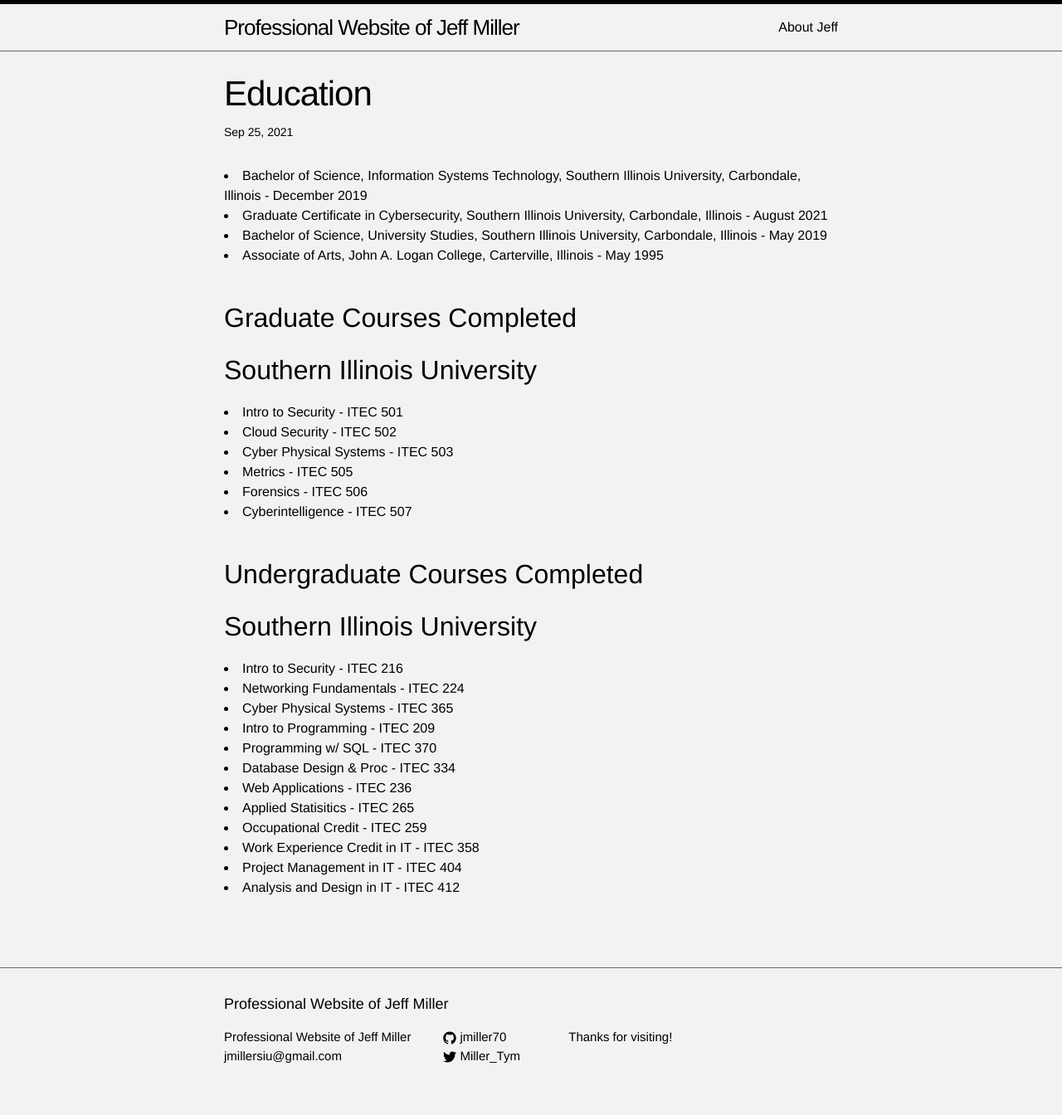
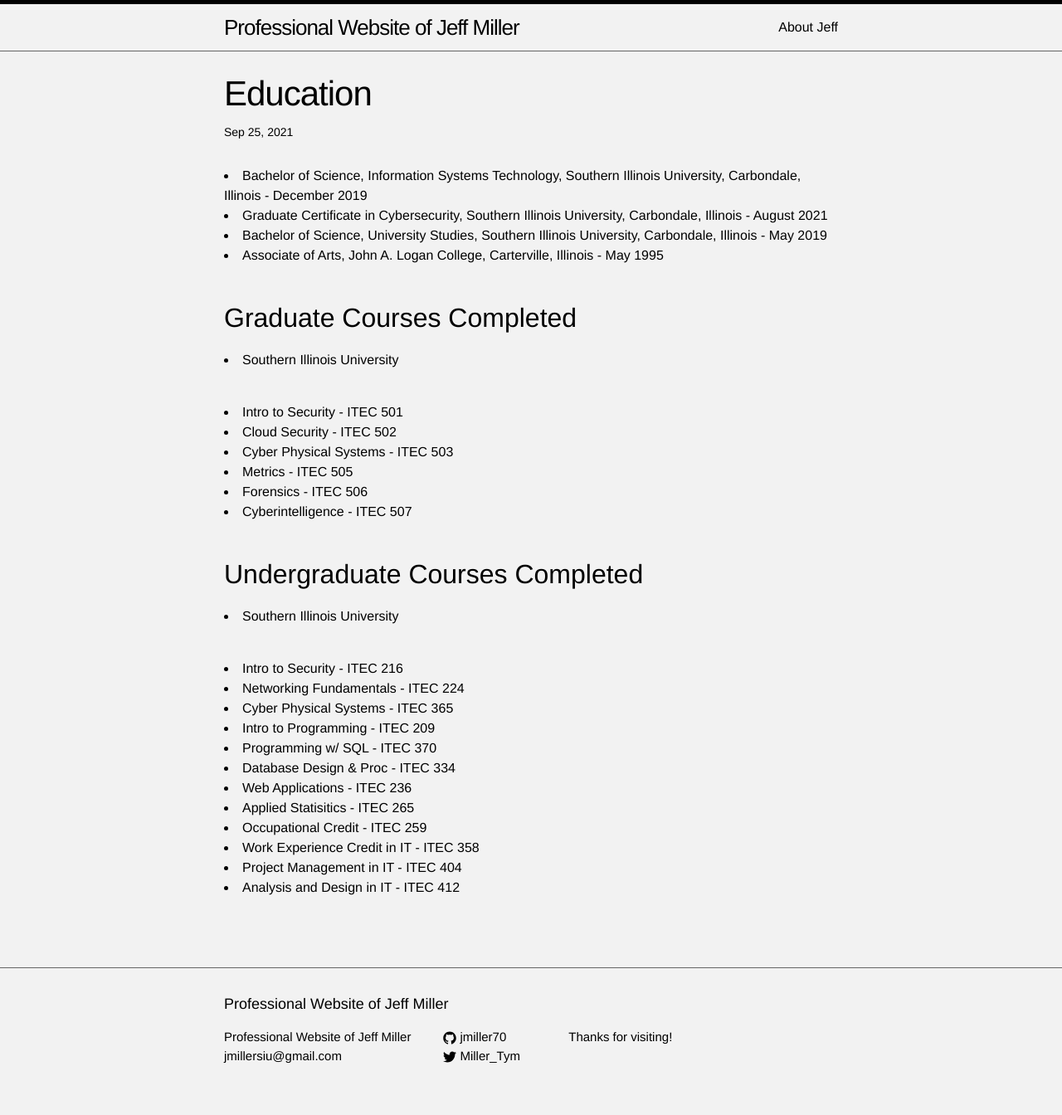
Before and after one commit to jmillersiu/jmillersiu.github.io, a Jekyll site: the page built from _posts/2021-09-25-education.markdown, in a window 1280 px wide. Shown: the whole page at 83% size. Built offline with Jekyll 4.4.1, drawn with Linux system fonts in a browser that asks for light colours.

Commit message:
Update 2021-09-25-education.markdown

```diff
--- a/_posts/2021-09-25-education.markdown
+++ b/_posts/2021-09-25-education.markdown
@@ -22,9 +22,8 @@
 
 Graduate Courses Completed
 ---
-
-Southern Illinois University
----
+<li>Southern Illinois University</li>
+<br>
 <li>Intro to Security - ITEC 501</li>
 <li>Cloud Security - ITEC 502</li>
 <li>Cyber Physical Systems - ITEC 503</li>
@@ -36,9 +35,8 @@
 
 Undergraduate Courses Completed
 ---
-
-Southern Illinois University
----
+<li>Southern Illinois University</li>
+<br>
 <li>Intro to Security - ITEC 216</li>
 <li>Networking Fundamentals - ITEC 224</li>
 <li>Cyber Physical Systems - ITEC 365</li>
```
